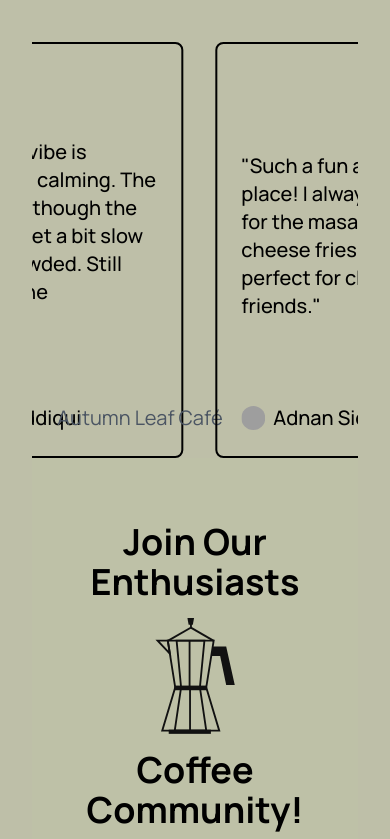
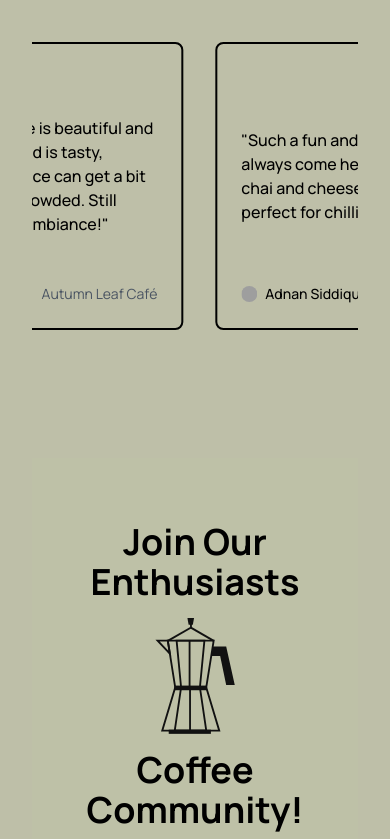
Before and after one commit to sanjanamasam1210/KofiKinara, a Next.js app: page / in a window 390 px wide. Shown: the part 2555-3394 px from the top of the page. Built offline with nearby package versions, Linux system fonts and the light colour scheme; grey boxes are pictures that could not be loaded.

Commit message:
both marquee are made equal, they're not responsive properly yet

```diff
--- a/src/app/components/marqueeleft.tsx
+++ b/src/app/components/marqueeleft.tsx
@@ -40,15 +40,15 @@ export default function Bannerbelow() {
                 key={index}
                 className="mx-4 border-2 border-[#000000] rounded-lg p-6 w-[300px] sm:w-[350px] md:w-[400px] flex flex-col justify-between  min-h-[15rem] sm:min-h-[16.875rem] md:min-h-[18.75rem] min-w-[18.75rem] sm:min-w-[25rem] md:min-w-[31.25rem]"
               >
-                <p className="font-manrope font-medium text-black text-xl whitespace-normal my-auto">
+                <p className="font-manrope font-medium text-black text-base sm:text-lg md:text-xl whitespace-normal my-auto flex">
                   &quot;{card.description}&quot;
                 </p>
-                <div className="flex items-center justify-between text-xl">
+                <div className="flex items-center justify-between  text-sm sm:text-base md:text-xl">
                   <div className="flex items-center gap-2">
                     <img
                       src={card.profileImg}
                       alt=""
-                      className="w-6 h-6 rounded-full"
+                      className="w-4 h-4 sm:w-5 sm:h-5 md:w-6 md:h-6 rounded-full"
                     />
                     <span className="font-manrope font-medium text-black">
                       {card.name}
@@ -72,17 +72,17 @@ export default function Bannerbelow() {
             {cards.map((card, index) => (
               <div
                 key={index}
-                className="mx-4 border-2 border-[#000000] rounded-lg p-6 w-[400px] flex flex-col justify-between min-h-[18.75rem] min-w-[31.25rem] scale-75 sm:scale-90 md:scale-100"
+                className="mx-4 border-2 border-[#000000] rounded-lg p-6 w-[300px] sm:w-[350px] md:w-[400px] flex flex-col justify-between min-h-[15rem] sm:min-h-[16.875rem] md:min-h-[18.75rem] min-w-[18.75rem] sm:min-w-[25rem] md:min-w-[31.25rem]"
               >
-                <p className="font-manrope font-medium text-black text-xl whitespace-normal my-auto">
+                <p className="font-manrope font-medium text-black text-base sm:text-lg md:text-xl whitespace-normal my-auto">
                   &quot;{card.description}&quot;
                 </p>
-                <div className="flex items-center justify-between text-xl">
+                <div className="flex items-center justify-between text-sm sm:text-base md:text-xl">
                   <div className="flex items-center gap-2">
                     <img
                       src={card.profileImg}
                       alt=""
-                      className="w-6 h-6 rounded-full"
+                      className="w-4 h-4 sm:w-5 sm:h-5 md:w-6 md:h-6 rounded-full"
                     />
                     <span className="font-manrope font-medium text-black">
                       {card.name}
```
